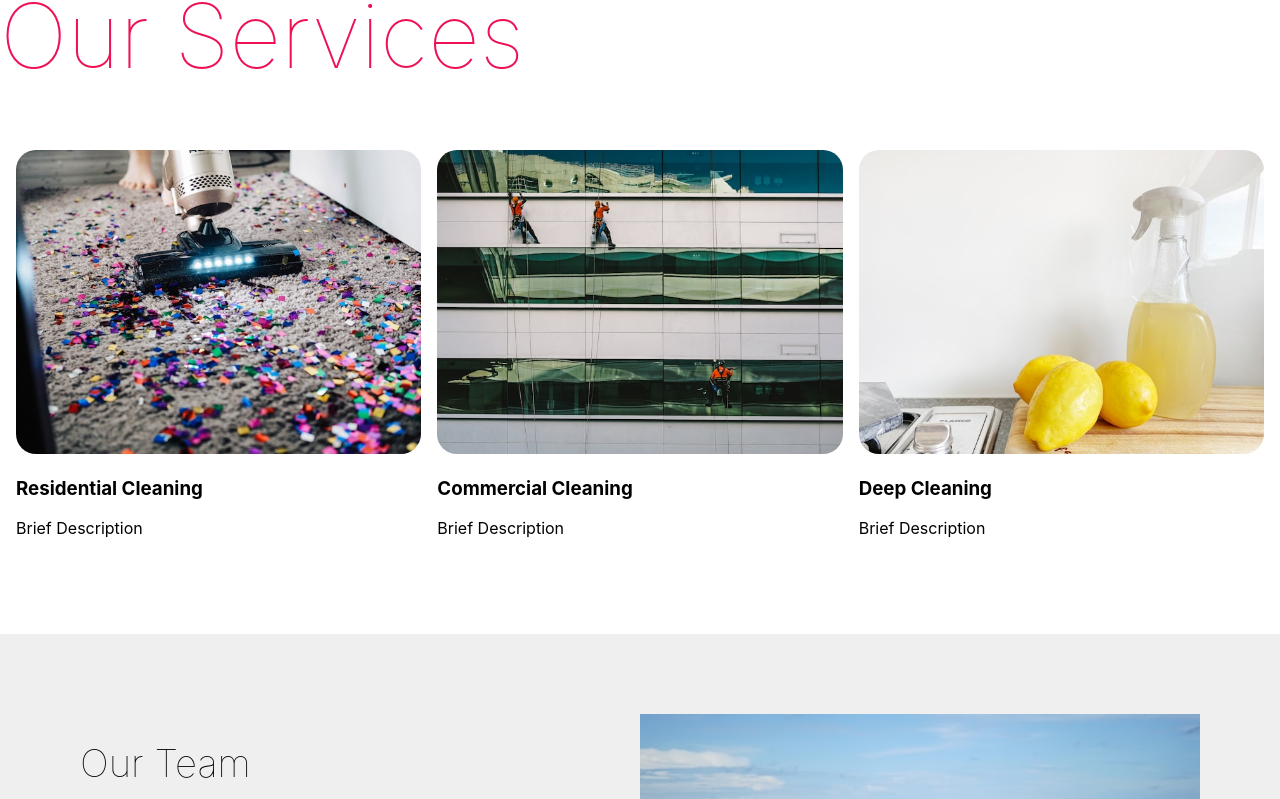
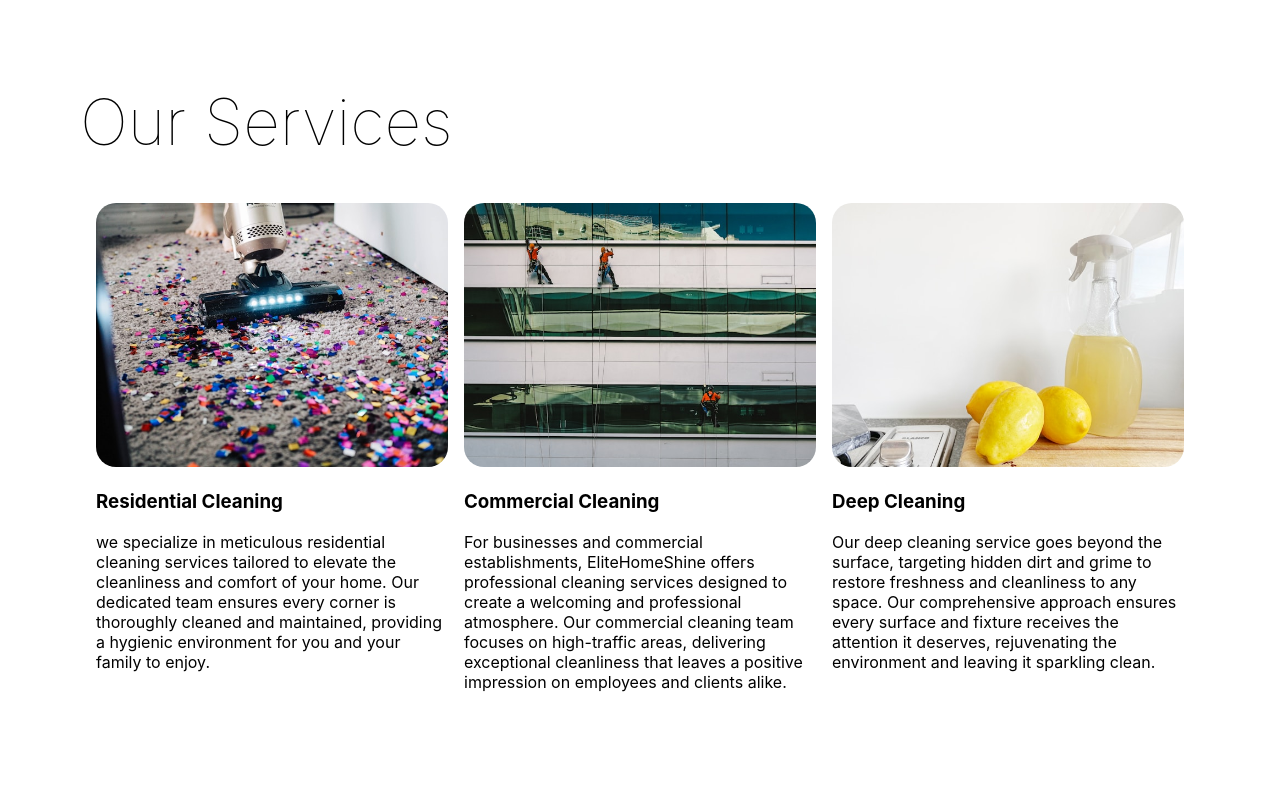
Before and after one commit to seunghan47/elitehomeshine, a React (Create React App) app: page / in a window 1280 px wide. Shown: the part 1285-2084 px from the top of the page. Built offline with nearby package versions, Linux system fonts and the light colour scheme.

Commit message:
team and services

```diff
--- a/src/components/home_components/AboutUs.jsx
+++ b/src/components/home_components/AboutUs.jsx
@@ -8,7 +8,7 @@ const AboutUs = () => {
         alt='cleaning lady'
       />
       <div>
-        <h3>About Us</h3>
+        <h1>About Us</h1>
         <p>
           At EliteHomeShine, we pride ourselves on delivering top-tier luxury home cleaning and maintenance services.
           With meticulous attention to detail and a dedication to exceeding our clients' expectations, we ensure that
--- a/src/components/home_components/AboutUs.module.css
+++ b/src/components/home_components/AboutUs.module.css
@@ -9,11 +9,6 @@
 .main img {
   width: 50%;
   height: auto;
-}
-
-.main h3 {
-  font-size: 3vw;
-  font-weight: lighter;
 }
 
 .main p {
--- a/src/components/home_components/OurTeam.module.css
+++ b/src/components/home_components/OurTeam.module.css
@@ -9,11 +9,6 @@
 .team img {
   width: 50%;
   height: auto;
-}
-
-.team h1 {
-  font-size: 3vw;
-  font-weight: lighter;
 }
 
 .team p {
--- a/src/components/home_components/Services.jsx
+++ b/src/components/home_components/Services.jsx
@@ -11,7 +11,11 @@ const Services = () => {
             alt='residential cleaning'
           />
           <h3>Residential Cleaning</h3>
-          <p>Brief Description</p>
+          <p>
+            we specialize in meticulous residential cleaning services tailored to elevate the cleanliness and comfort of
+            your home. Our dedicated team ensures every corner is thoroughly cleaned and maintained, providing a
+            hygienic environment for you and your family to enjoy.
+          </p>
         </div>
         <div className={styles.service_items}>
           <img
@@ -19,7 +23,11 @@ const Services = () => {
             alt='commercial cleaning'
           />
           <h3>Commercial Cleaning</h3>
-          <p>Brief Description</p>
+          <p>
+            For businesses and commercial establishments, EliteHomeShine offers professional cleaning services designed
+            to create a welcoming and professional atmosphere. Our commercial cleaning team focuses on high-traffic
+            areas, delivering exceptional cleanliness that leaves a positive impression on employees and clients alike.
+          </p>
         </div>
         <div className={styles.service_items}>
           <img
@@ -27,7 +35,11 @@ const Services = () => {
             alt='deep cleaning'
           />
           <h3>Deep Cleaning</h3>
-          <p>Brief Description</p>
+          <p>
+            Our deep cleaning service goes beyond the surface, targeting hidden dirt and grime to restore freshness and
+            cleanliness to any space. Our comprehensive approach ensures every surface and fixture receives the
+            attention it deserves, rejuvenating the environment and leaving it sparkling clean.
+          </p>
         </div>
       </div>
     </div>
--- a/src/components/home_components/Services.module.css
+++ b/src/components/home_components/Services.module.css
@@ -1,11 +1,6 @@
 .services {
   margin-bottom: 5rem;
-}
-
-.services h1 {
-  font-size: 90px;
-  color: #ee1154;
-  font-weight: lighter;
+  padding: 5rem 5rem;
 }
 
 .service_container {
@@ -19,3 +14,14 @@
   width: 100%;
   height: auto;
 }
+
+.service_items {
+  flex: 1;
+}
+
+@media (max-width: 880px) {
+  .service_container {
+    display: flex;
+    flex-wrap: wrap;
+  }
+}
--- a/src/index.css
+++ b/src/index.css
@@ -10,6 +10,11 @@ body {
 
 code {
   font-family: source-code-pro, Menlo, Monaco, Consolas, "Courier New", monospace;
+}
+
+h1 {
+  font-size: 5vw;
+  font-weight: lighter;
 }
 
 a {
```
